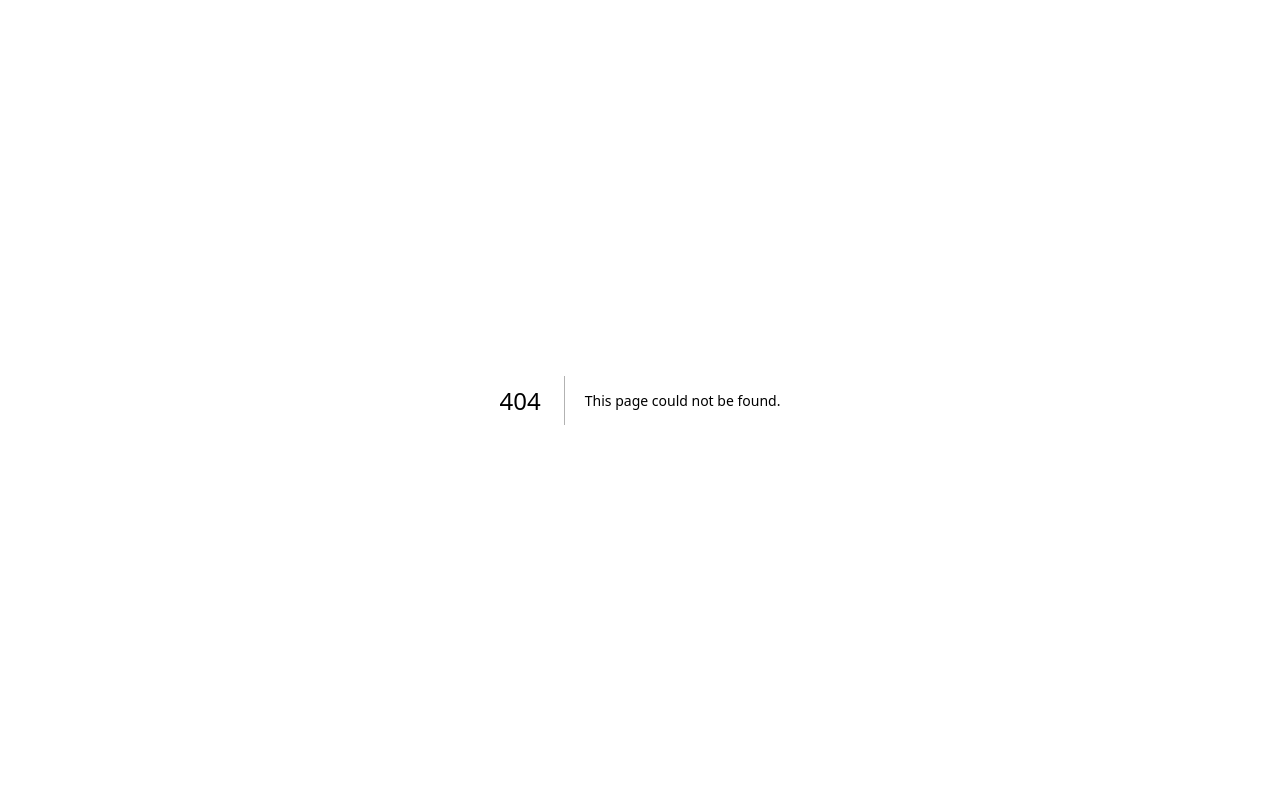
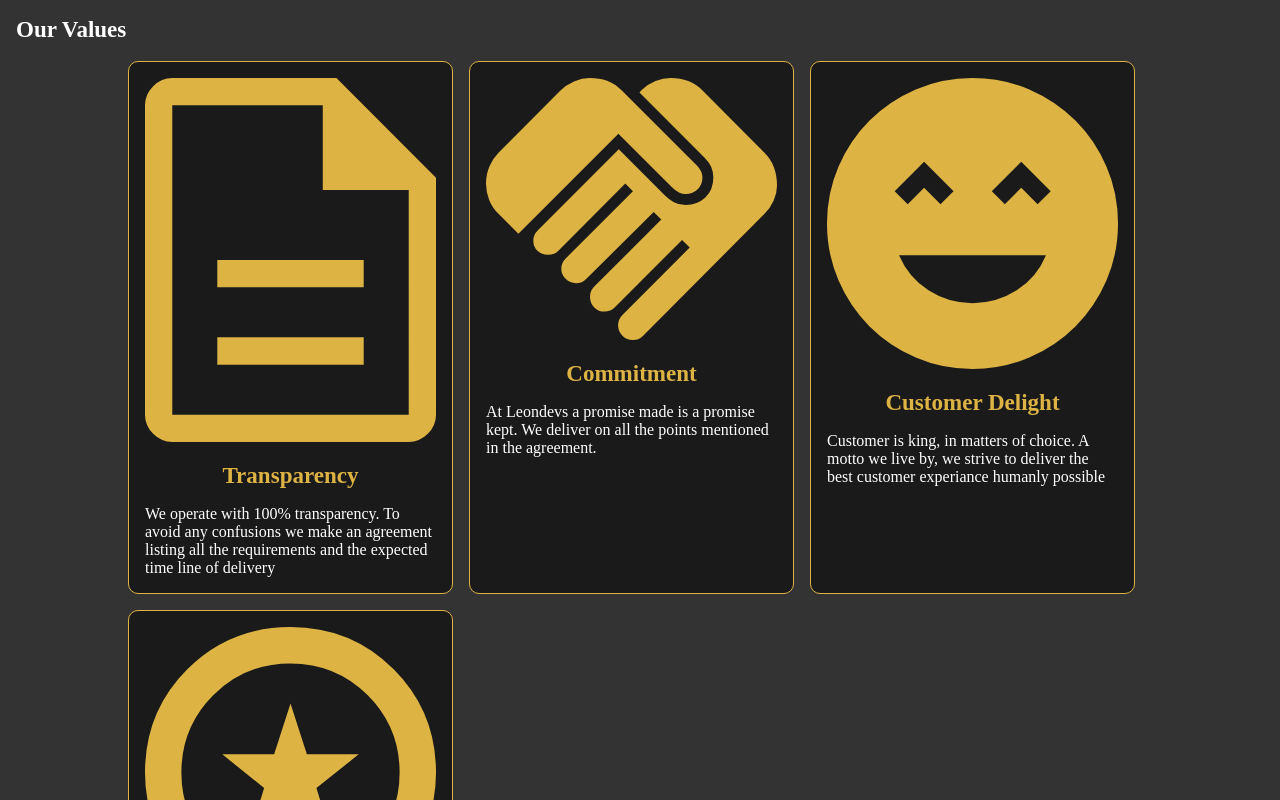
Before and after one commit to divyanshchahar/website, a Next.js app: page /aboutus in a window 1280 px wide. Before the commit this address had no page. Shown: the top 800 px of the page. Built offline with nearby package versions, Linux system fonts and the light colour scheme.

Commit message:
added new layout

```diff
--- /dev/null
+++ b/src/pages/aboutus.module.css
@@ -0,0 +1,35 @@
+/* ############## */
+/* # REASONCARD # */
+/* ############## */
+
+.reasonContainer {
+  background-color: var(--surface-primary-1);
+  padding: var(--spacing-m);
+  border-radius: var(--radius-m);
+  border: 1px solid var(--surface-cta);
+  max-width: 325px;
+}
+
+.reasonHeading {
+  color: var(--typography-branding);
+  text-align: center;
+  margin: var(--spacing-m);
+}
+
+/* ############# */
+/* # OURVALUES # */
+/* ############# */
+
+.valuesContainer {
+  padding: var(--spacing-m);
+  background-color: var(--surface-primary-2);
+}
+
+.reasons {
+  display: flex;
+  flex-wrap: wrap;
+  gap: var(--spacing-m);
+  max-width: 1024px;
+  margin-top: var(--spacing-m);
+  margin: auto;
+}
--- /dev/null
+++ b/src/pages/aboutus.tsx
@@ -0,0 +1,99 @@
+import Image from "next/image";
+import styles from "./aboutus.module.css";
+import iconTransparency from "../../public/icons/icon_agreement.svg";
+import iconCommitment from "../../public/icons/icon_commitment.svg";
+import iconDelight from "../../public/icons/icon_satisfaction.svg";
+import iconQuality from "../../public/icons/icon_quality.svg";
+
+const ReasonCard = ({ reasonImage, reasonHeading, reasonBody }) => {
+  return (
+    <div className={styles.reasonContainer}>
+      <div style={{ width: "100%" }}>
+        <Image
+          src={reasonImage}
+          alt={reasonHeading}
+          style={{ width: "100%", height: "auto" }}
+        />
+      </div>
+
+      <h2 className={`h4 ${styles.reasonHeading}`}>{reasonHeading}</h2>
+
+      {reasonBody}
+    </div>
+  );
+};
+
+const OurValues = ({ reasons }) => {
+  return (
+    <div className={styles.valuesContainer}>
+      <h1 className="h4">Our Values</h1>
+      <br />
+      <div className={styles.reasons}>
+        {reasons.map((reason) => {
+          return (
+            <ReasonCard
+              reasonImage={reason.reasonImage}
+              reasonHeading={reason.reasonHeading}
+              reasonBody={reason.reasonBody}
+            />
+          );
+        })}
+      </div>
+    </div>
+  );
+};
+
+const reasons = [
+  {
+    reasonImage: iconTransparency,
+    reasonHeading: "Transparency",
+    reasonBody: (
+      <p>
+        We operate with 100% transparency. To avoid any confusions we make an
+        agreement listing all the requirements and the expected time line of
+        delivery
+      </p>
+    ),
+  },
+  {
+    reasonImage: iconCommitment,
+    reasonHeading: "Commitment",
+    reasonBody: (
+      <p>
+        At Leondevs a promise made is a promise kept. We deliver on all the
+        points mentioned in the agreement.
+      </p>
+    ),
+  },
+  {
+    reasonImage: iconDelight,
+    reasonHeading: "Customer Delight",
+    reasonBody: (
+      <p>
+        Customer is king, in matters of choice. A motto we live by, we strive to
+        deliver the best customer experiance humanly possible
+      </p>
+    ),
+  },
+  {
+    reasonImage: iconQuality,
+    reasonHeading: "Quality",
+    reasonBody: (
+      <p>
+        Over the years we have learnt a lot form our mistakes and have set up
+        very rigorous and elaborate standard operating procedures to ensure the
+        highest standards of quality
+      </p>
+    ),
+  },
+];
+
+function AboutUs() {
+  return (
+    <>
+      <OurValues reasons={reasons} />
+    </>
+  );
+}
+
+export default AboutUs;
```
